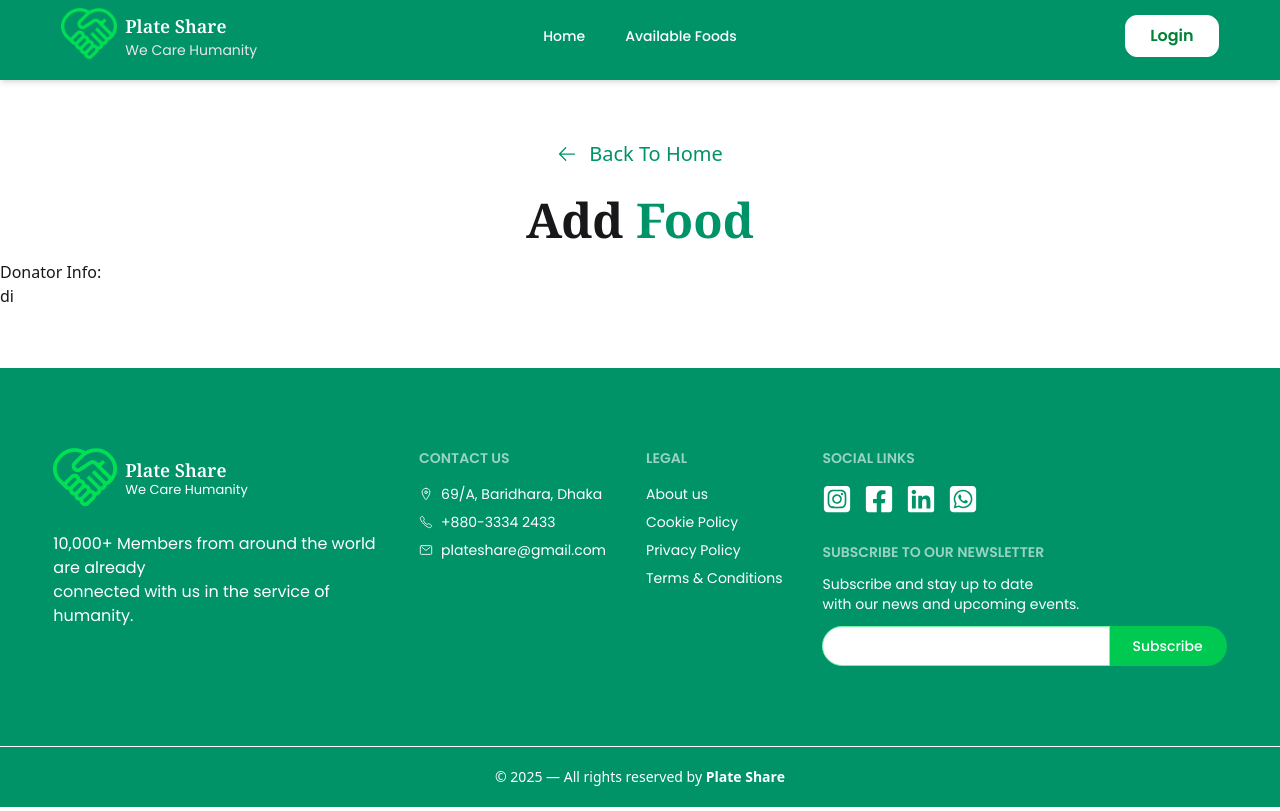
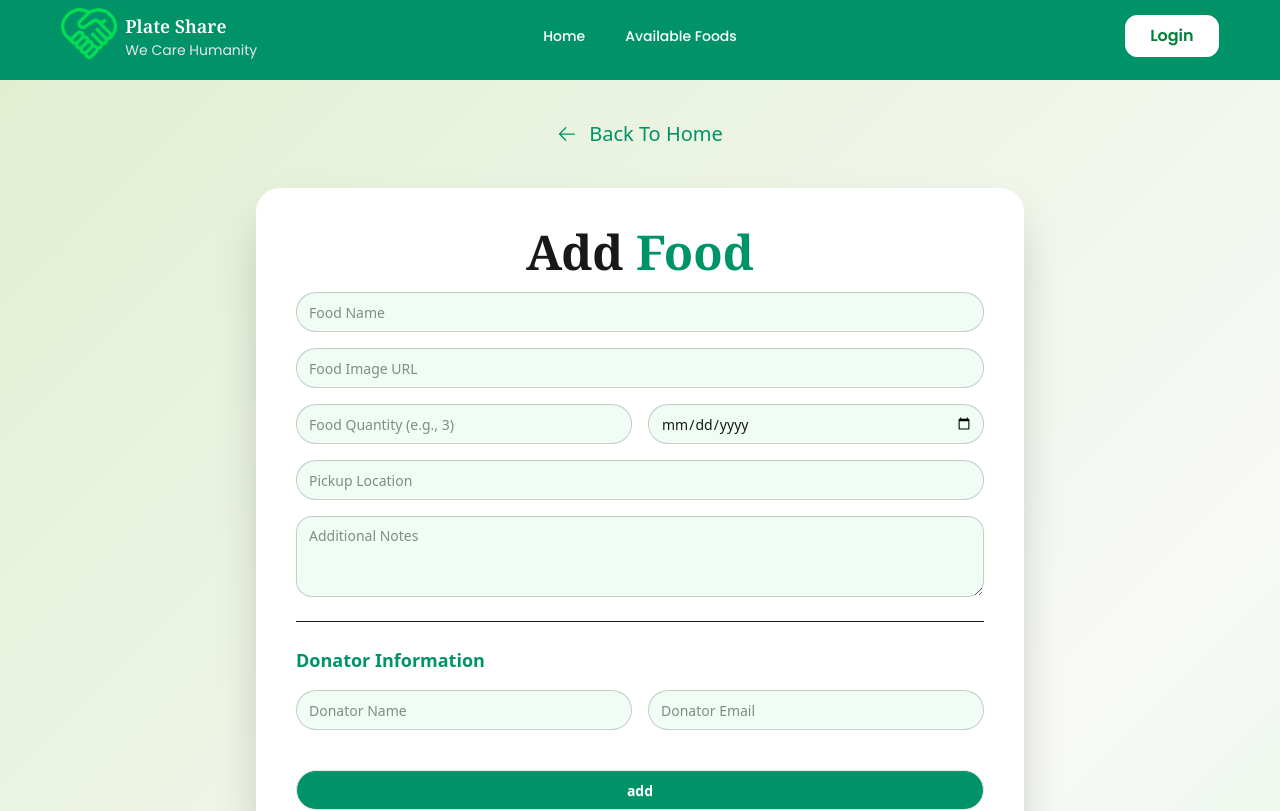
Before and after one commit to ShahriarRefat0/Plate-Share-client, a React (Vite) app: page /add-food in a window 1280 px wide. Shown: the top 811 px of the page. Built offline with nearby package versions, Linux system fonts and the light colour scheme; no server answers.

Commit message:
create add food form working on date picker

```diff
--- a/package.json
+++ b/package.json
@@ -16,6 +16,7 @@
     "firebase": "^12.5.0",
     "framer-motion": "^12.23.24",
     "react": "^19.1.1",
+    "react-datepicker": "^8.8.0",
     "react-dom": "^19.1.1",
     "react-icons": "^5.5.0",
     "react-router": "^7.9.5",
--- a/src/pages/AddFood.jsx
+++ b/src/pages/AddFood.jsx
@@ -1,27 +1,116 @@
-import React from 'react';
+import React, { useState } from 'react';
 import { HiOutlineArrowLeft } from 'react-icons/hi2';
 
 const AddFood = () => {
+  const [expireData, setExpireDate] = useState(null)
+
+  const handleAddFood=(e) => {
+    e.preventDefault();
+    console.log('added' )
+  }
   return (
-    <div className="my-15">
+    <div className="py-10 min-h-screen animated-bg">
       <div className="text-center">
-        <div className="text-primary text-xl flex gap-3 items-center justify-center mb-7">
+        <div className="text-primary text-xl flex gap-3 items-center justify-center ">
           <span>
             <HiOutlineArrowLeft />
           </span>{" "}
           <p>Back To Home</p>
         </div>
-        <h3 className="ext-3xl md:text-5xl font-bold text-center  mb-4 font-primary">
-          Add <span className="text-primary">Food</span>
-        </h3>
       </div>
-      <div>
-        <form>
-          <div>
-            <p>Donator Info:</p>
-            di
-          </div>
-        </form>
+      <div className="card">
+        <div className=" flex items-center justify-center  py-10">
+          <form
+            onSubmit={handleAddFood}
+            className="bg-white w-full max-w-3xl shadow-2xl rounded-3xl p-8 md:p-10 space-y-6"
+          >
+            <h3 className="ext-3xl md:text-5xl font-bold text-center  mb-4 font-primary">
+              Add <span className="text-primary">Food</span>
+            </h3>
+            {/* Food Info Section */}
+            <div className="space-y-4">
+              <input
+                type="text"
+                name="food_name"
+                placeholder="Food Name"
+                required
+                className="input input-bordered w-full rounded-full bg-green-50"
+              />
+
+              <input
+                type="text"
+                name="food_image"
+                placeholder="Food Image URL"
+                required
+                className="input input-bordered w-full rounded-full bg-green-50"
+              />
+              <div className="grid md:grid-cols-2 gap-4">
+                <input
+                  type="number"
+                  name="food_quantity"
+                  placeholder="Food Quantity (e.g., 3)"
+                  required
+                  className="input input-bordered w-full rounded-full bg-green-50"
+                />
+
+                <input
+                  type="date"
+                  name="expire_date"
+                  required
+                  className="input input-bordered w-full rounded-full bg-green-50"
+                />
+              </div>
+
+              <input
+                type="text"
+                name="pickup_location"
+                placeholder="Pickup Location"
+                required
+                className="input input-bordered w-full rounded-full bg-green-50"
+              />
+
+              <textarea
+                name="additional_notes"
+                placeholder="Additional Notes"
+                rows="3"
+                className="textarea textarea-bordered w-full rounded-2xl bg-green-50"
+              ></textarea>
+            </div>
+
+            <div className="border-t pt-6 mt-6 space-y-4">
+              <h3 className="text-lg font-semibold text-[#009368]">
+                Donator Information
+              </h3>
+
+              <div className="grid md:grid-cols-2 gap-4">
+                <input
+                  type="text"
+                  name="donator_name"
+                  placeholder="Donator Name"
+                  required
+                  className="input input-bordered w-full rounded-full bg-green-50"
+                />
+
+                <input
+                  type="email"
+                  name="donator_email"
+                  placeholder="Donator Email"
+                  required
+                  className="input input-bordered w-full rounded-full bg-green-50"
+                />
+              </div>
+            </div>
+
+            {/* Submit Button */}
+            <button
+              type="submit"
+              // disabled={loading}
+              className="btn w-full bg-[#009368] hover:bg-[#007a55] text-white rounded-full mt-4 font-semibold"
+            >
+              {/* {loading ? "Adding..." : "Add Food"} */} add
+            </button>
+          </form>
+        </div>
       </div>
     </div>
   );
```
Also changed, not shown: 1 other file (tests, documents, lock files or other folders).
